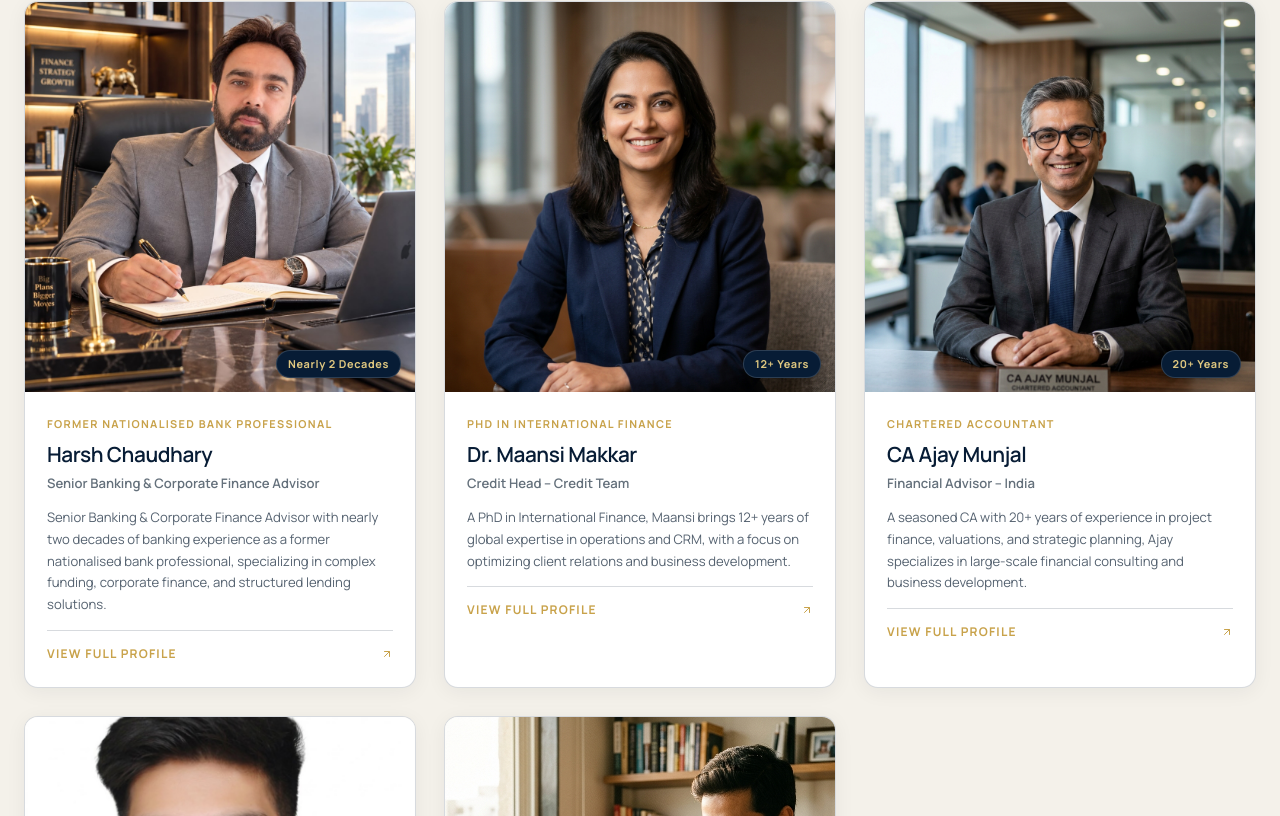
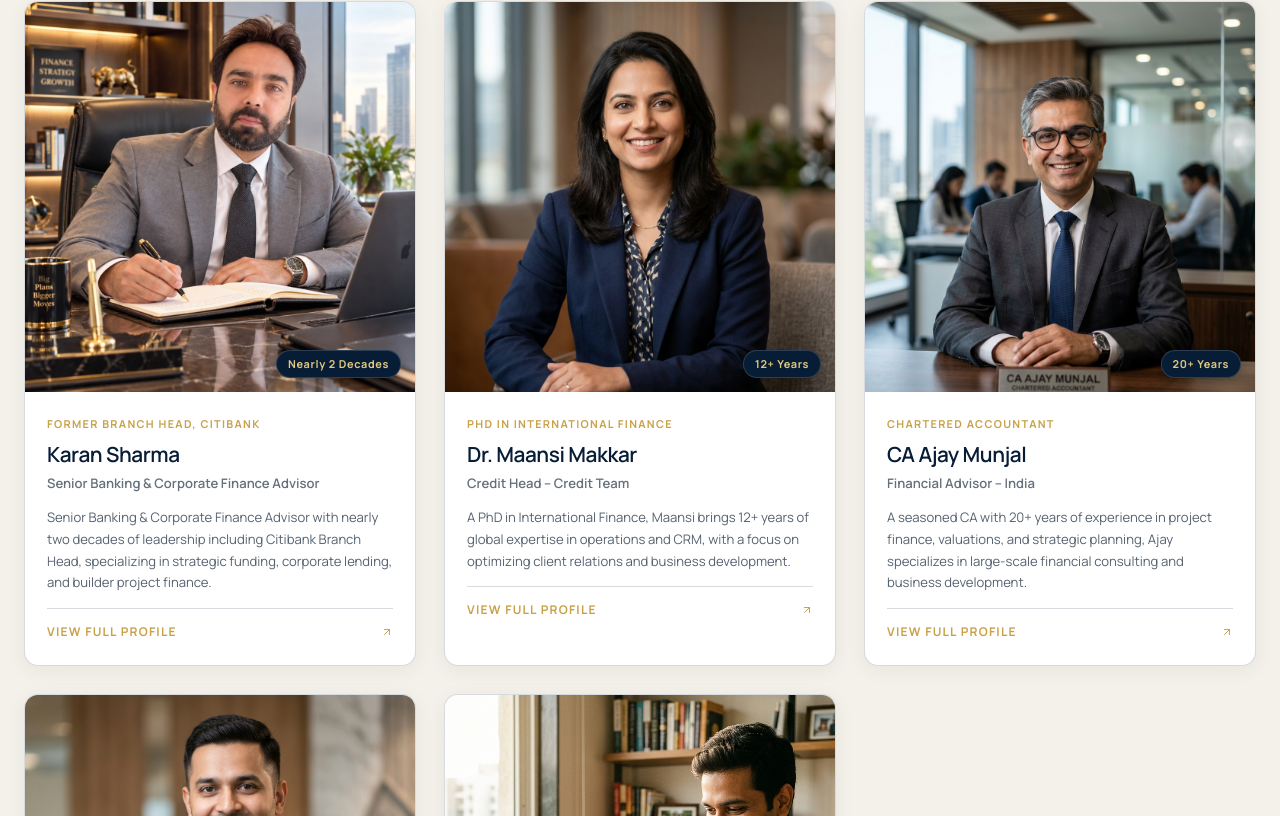
Before and after one commit to alwaystushar/aeon, a Next.js app: page /about in a window 1280 px wide. Shown: the part 3110-3926 px from the top of the page. Built offline with nearby package versions, Linux system fonts and the light colour scheme.

Commit message:
Revert "Update Harsh Chaudhary profile and update Ankit photo"
This reverts commit e8588875b8c3ac355a973a7e2e047ebd124e05dc.

```diff
--- a/components/team-section.tsx
+++ b/components/team-section.tsx
@@ -22,38 +22,37 @@ export type TeamMember = {
 
 export const managementTeam: TeamMember[] = [
   {
-    name: "Harsh Chaudhary",
+    name: "Karan Sharma",
     role: "Senior Banking & Corporate Finance Advisor",
-    qualification: "Former Nationalised Bank Professional",
+    qualification: "Former Branch Head, Citibank",
     experience: "Nearly 2 Decades",
-    subtitle: "Advisory Funding | Corporate Lending Solutions",
+    subtitle: "Strategic Funding | Corporate Lending Solutions",
     tagline: "Connecting Business Ambitions with Strategic Funding Solutions.",
-    bio: "Senior Banking & Corporate Finance Advisor with nearly two decades of banking experience as a former nationalised bank professional, specializing in complex funding, corporate finance, and structured lending solutions.",
-    image: "/images/team/harsh-chaudhary.jpg",
+    bio: "Senior Banking & Corporate Finance Advisor with nearly two decades of leadership including Citibank Branch Head, specializing in strategic funding, corporate lending, and builder project finance.",
+    image: "/images/team/karan-sharma.jpg",
     fullBio: [
-      "With nearly two decades of experience in the banking sector as a former nationalised bank professional, Harsh Chaudhary brings extensive financial expertise, banking insight, and strategic funding capabilities to AFS Aeon Finvest Services LLP.",
-      "Specialising in complex funding requirements, corporate finance advisory, and structured lending solutions, he works with entrepreneurs, business owners, MSMEs, established corporates, and large business groups to identify suitable financing opportunities aligned with their business objectives and growth strategies.",
-      "His expertise spans a comprehensive range of financial products, including Project Finance, MSME Funding, Corporate Loans, Business Expansion Finance, Debt Consolidation, Loan Against Property, Working Capital Facilities, Cash Credit and Overdraft Limits, Letters of Credit (LC), and Bank Guarantees (BG).",
-      "Harsh’s strength lies in understanding the financial structure, operational requirements, and growth potential of businesses and translating these needs into well-prepared funding proposals. He supports clients throughout the funding journey, from initial financial assessment and documentation to lender identification, proposal coordination, and follow-up with relevant banking and financial institutions.",
-      "Drawing on his professional experience and established industry relationships, including access to senior-level banking contacts, he helps businesses navigate complex lending processes and explore appropriate financing structures for expansion, infrastructure development, capital expenditure, and strategic business initiatives.",
-      "At AFS Aeon Finvest Services LLP, Harsh is committed to building long-term financial partnerships founded on professionalism, transparency, and strategic thinking. His objective is to connect businesses with suitable funding opportunities, facilitate informed financial decisions, and support sustainable growth through tailored financing solutions."
+      "Karan Sharma brings nearly two decades of experience in the banking and financial services sector, including his tenure with Citibank as a Branch Head. With a strong understanding of financial products, credit assessment, banking operations, and lending solutions, he combines valuable banking experience with a strategic approach to business finance and corporate funding.",
+      "At AFS Aeon Finvest Services LLP, Karan focuses on helping entrepreneurs, business owners, MSMEs, established enterprises, and large corporations identify suitable financing opportunities to support business expansion, capital requirements, operational efficiency, and long-term growth.",
+      "His expertise covers a broad spectrum of financial solutions, including Project Finance, MSME Loans, Corporate Funding, Business Loans, Debt Consolidation, Business Expansion Finance, Working Capital Facilities, Cash Credit and Overdraft Limits, Letters of Credit (LC), and Bank Guarantees (BG).",
+      "With comprehensive knowledge of financial products and lending structures, Karan understands the importance of aligning a business’s financial requirements with appropriate lender policies, credit parameters, repayment capacity, and documentation requirements. He supports clients in evaluating funding options, preparing structured loan proposals, identifying suitable banks and NBFCs, and coordinating with financial institutions throughout the funding process.",
+      "His professional relationships across the banking industry, including connections with senior banking officials, strengthen his ability to facilitate meaningful discussions between businesses and potential lenders. He is particularly focused on assisting clients with complex funding requirements, large-ticket financing proposals, project development, business expansion, and corporate financial planning.",
+      "At AFS Aeon Finvest Services LLP, Karan is committed to delivering professional, transparent, and client-centric financial advisory services. His objective is to simplify complex funding processes, develop long-term business relationships, and help clients explore appropriate financial solutions that support sustainable growth and create lasting business value."
     ],
     expertise: [
-      "Corporate Funding Strategy",
       "Project Finance",
-      "Complex Credit Proposals",
-      "Debt Restructuring Support",
-      "MSME & Enterprise Lending",
-      "Working Capital Solutions",
-      "Banking Relationship Management",
-      "Loan Against Property & BG/LC"
+      "Builder & Real Estate Funding",
+      "Corporate Funding & Lending",
+      "MSME & Business Loans",
+      "Debt Consolidation",
+      "Business Expansion Finance",
+      "Working Capital (CC/OD)",
+      "Letters of Credit (LC) & BG"
     ],
     highlights: [
-      "Nearly two decades in banking as a former nationalised bank professional",
-      "Large-ticket funding expertise in corporate, infrastructure & project finance",
-      "Established industry relationships with senior banking & NBFC officials",
-      "End-to-end funding coordination from financial assessment to lender liaison",
-      "Specialist in complex credit proposals, structured lending & working capital"
+      "Nearly two decades in banking and financial services",
+      "Former Branch Head at Citibank",
+      "Specialist in complex, large-ticket financing proposals",
+      "Direct relationships with senior leadership across public & private banks"
     ]
   },
   {
@@ -199,7 +198,7 @@ export function TeamSection() {
           <h2>Our Management Team</h2>
         </div>
         <p>
-          Seasoned banking advisors, former nationalised bank leaders, chartered accountants, and credit heads assembling cross-functional excellence across corporate and builder finance.
+          Seasoned banking advisors, former Citibank leaders, chartered accountants, and credit heads assembling cross-functional excellence across corporate and builder finance.
         </p>
       </div>
 
```
Also changed, not shown: public/images/team/ankit-dhiman.jpg, public/images/team/harsh-chaudhary.jpg (deleted).
